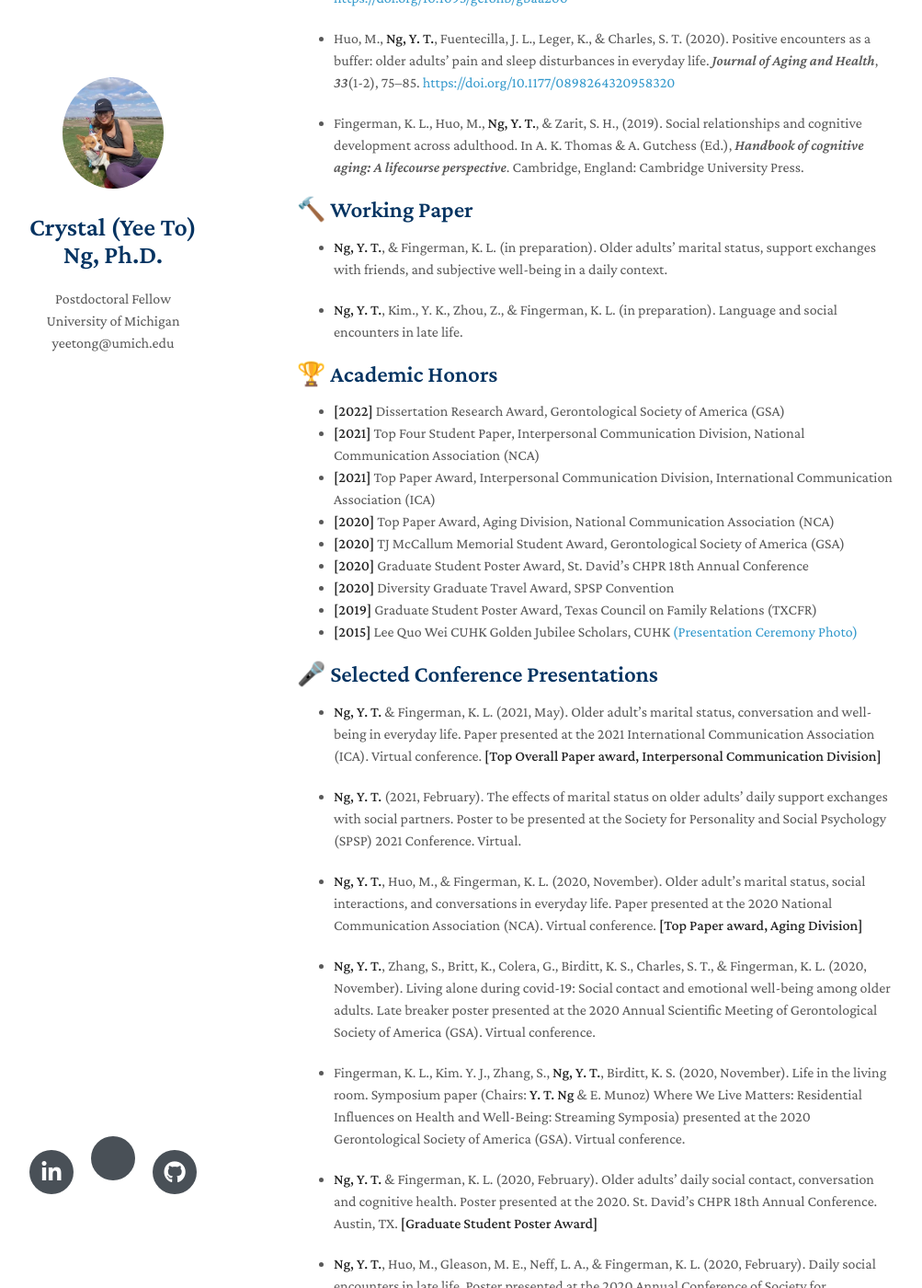
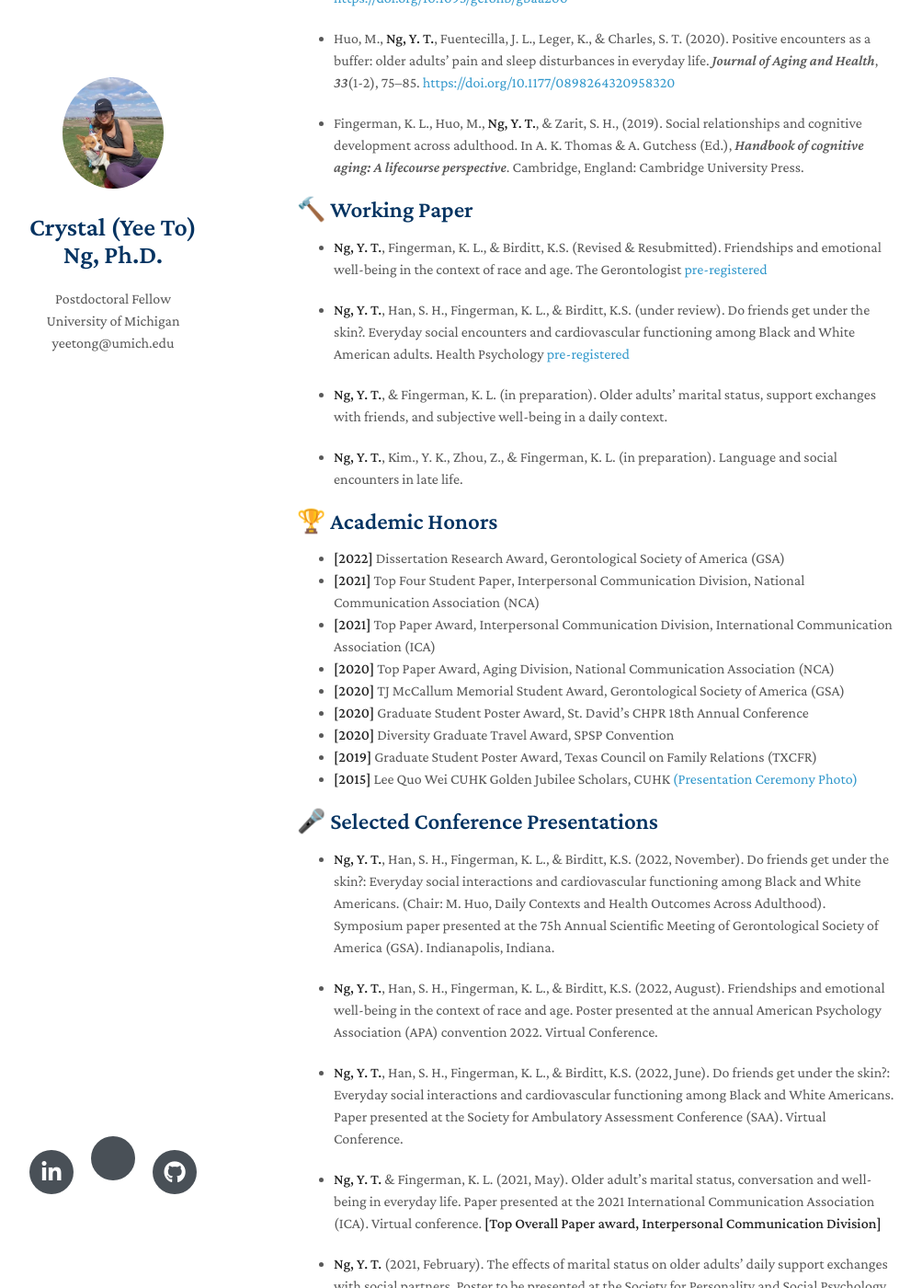
Before and after one commit to Crystal-ng/Crystal-ng.github.io, a Jekyll site: the page built from index.md, in a window 1280 px wide and 1400 px high, scrolled down 1877 px. Shown: the whole window at 92% size, without its empty margins (147-1150 px from the left). Built offline with Jekyll 4.4.1, drawn with Linux system fonts in a browser that asks for light colours; nearby versions of some CDN libraries; a style sheet for code colours, icons or effects is not loaded; our own code applies the rules of GitHub Pages for plain Markdown files; some of the changed text lies outside the part shown.

Commit message:
Update index.md

```diff
--- a/index.md
+++ b/index.md
@@ -63,6 +63,9 @@ My name is Crystal Ng. I am a postdoctoral fellow at the University of Michigan
 
 
 ## 🔨 Working Paper
+- **Ng, Y. T.**, Fingerman, K. L., & Birditt, K.S. (Revised & Resubmitted). Friendships and emotional well-being in the context of race and age. The Gerontologist [pre-registered](https://osf.io/b5g2v/)
+
+- **Ng, Y. T.**, Han, S. H., Fingerman, K. L., & Birditt, K.S. (under review). Do friends get under the skin?. Everyday social encounters and cardiovascular functioning among Black and White American adults. Health Psychology [pre-registered](https://osf.io/d4jgy/)
 
 - **Ng, Y. T.**, & Fingerman, K. L. (in preparation). Older adults’ marital status, support exchanges with friends, and subjective well-being in a daily context.
 
@@ -85,6 +88,13 @@ My name is Crystal Ng. I am a postdoctoral fellow at the University of Michigan
 
 
 ## 🎤 Selected Conference Presentations
+
+- **Ng, Y. T.**, Han, S. H., Fingerman, K. L., & Birditt, K.S. (2022, November). Do friends get under the skin?: Everyday social interactions and cardiovascular functioning among Black and White Americans. (Chair: M. Huo, Daily Contexts and Health Outcomes Across Adulthood). Symposium paper presented at the 75h Annual Scientific Meeting of Gerontological Society of America (GSA). Indianapolis, Indiana.
+
+- **Ng, Y. T.**, Han, S. H., Fingerman, K. L., & Birditt, K.S. (2022, August). Friendships and emotional well-being in the context of race and age. Poster presented at the annual American Psychology Association (APA) convention 2022. Virtual Conference.
+
+- **Ng, Y. T.**, Han, S. H., Fingerman, K. L., & Birditt, K.S. (2022, June). Do friends get under the skin?: Everyday social interactions and cardiovascular functioning among Black and White Americans. Paper presented at the Society for Ambulatory Assessment Conference (SAA). Virtual Conference.
+
 - **Ng, Y. T.** & Fingerman, K. L. (2021, May). Older adult’s marital status, conversation and well-being in everyday life. Paper presented at the 2021 International Communication Association (ICA). Virtual conference. **[Top Overall Paper award, Interpersonal Communication Division]**
 
 - **Ng, Y. T.** (2021, February). The effects of marital status on older adults' daily support exchanges with social partners. Poster to be presented at the Society for Personality and Social Psychology (SPSP) 2021 Conference. Virtual.
@@ -111,15 +121,12 @@ My name is Crystal Ng. I am a postdoctoral fellow at the University of Michigan
 
 - **Ng, Y. T.**, Huo, M., Gleason, M. E., & Fingerman, K. L. (2019, February). Daily social encounters in old age. Poster presented at the 2019 Annual Conference of Texas Council on Family Relations (TXCFR). Austin, TX. **[Graduate Student Poster Award]**
 
-- **Ng, Y. T.**, & Fung, H. H. (2016, May). Easy to lose temper in close relationships? The impact of age on angry responses in different relationship contexts. Poster presented at CUHK Undergraduate Research Symposium, Hong Kong.
-
-
 
 
 ## 📃 Services
 - Secretary: [Texas Aging & Longevity Center Graduate Student Council](https://liberalarts.utexas.edu/talc/students/graduate-student-council.php)
-- Journal Reviewers: [The Journals of Gerontology, Series B: Social Science](https://academic.oup.com/psychsocgerontology)
-- Ad Hoc Reviewer: [Journal of Marriage and Family](https://onlinelibrary.wiley.com/journal/17413737), [Innovation in Aging](https://academic.oup.com/innovateage) and [Emerging Adulthood](https://journals.sagepub.com/home/eax)
+- Journal Reviewers: [The Journals of Gerontology, Series B: Social Science](https://academic.oup.com/psychsocgerontology), [Journals of Gerontology, Series B: Psychological Science](https://academic.oup.com/psychsocgerontology), [Journal of Family Theory & Review](https://www.ncfr.org/jftr), [Innovation in Aging](https://academic.oup.com/innovateage), [Current Psychology](https://www.springer.com/journal/12144/)
+- Ad Hoc Reviewer: [Journal of Marriage and Family](https://onlinelibrary.wiley.com/journal/17413737), and [Emerging Adulthood](https://journals.sagepub.com/home/eax)
 - Conference Reviewers: [GSA 2020](https://www.gsa2021.org/), [ICA 2020, ICA 2021](https://www.icahdq.org/page/ICA2021), [SPSP 2020](https://meeting.spsp.org/), and [Undergraduate Research Forum](https://cns.utexas.edu/tides/undergraduate/undergraduate-research-forum)
 - Members:
   <br>
```
